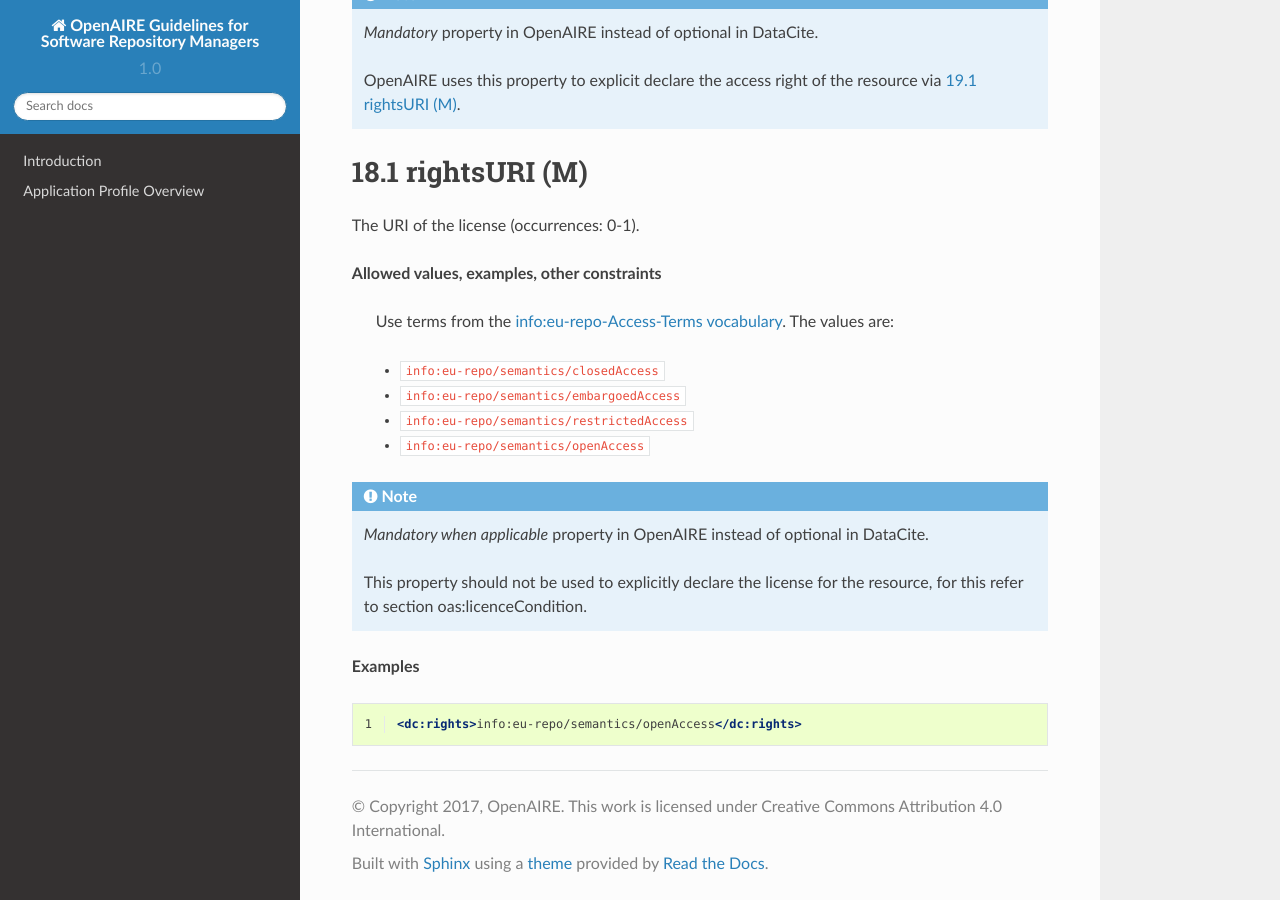
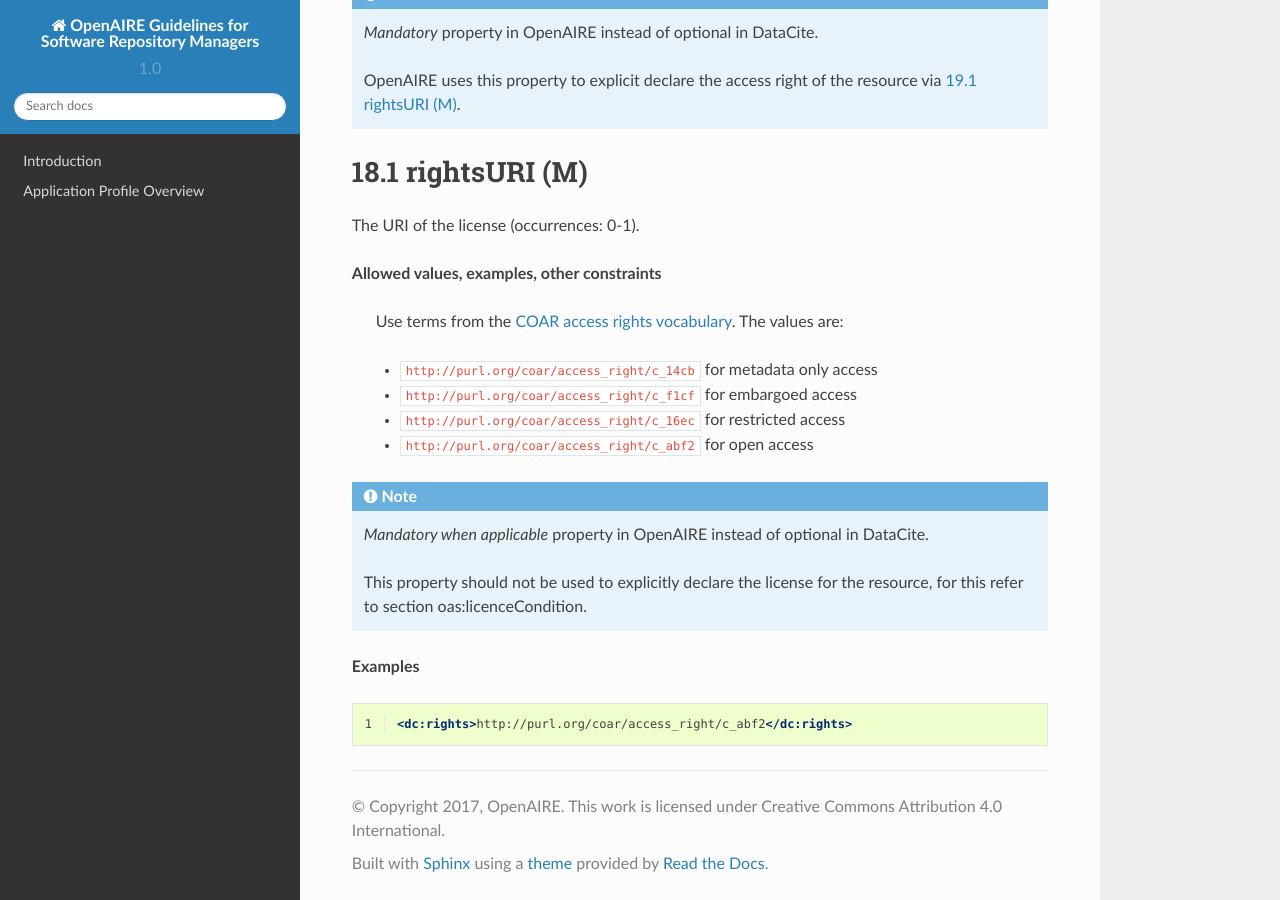
Before and after one commit to mirima2/software_guidelines, a Sphinx documentation site: the page built from docs/source/field_access_rights.rst, in a window 1280 px wide and 900 px high, scrolled down 570 px. Built offline with Sphinx 7.4.7 and the Read the Docs theme 2.0.0, drawn with Linux system fonts in a browser that asks for light colours.

Commit message:
changed info:eu-repo with COAR vocabulary for access rigths and modified the value for the related community

```diff
--- a/docs/source/field_access_rights.rst
+++ b/docs/source/field_access_rights.rst
@@ -33,12 +33,12 @@
 **Allowed values, examples, other constraints**
 
 
-   Use terms from the `info:eu-repo-Access-Terms vocabulary <http://purl.org/eu-repo/semantics/#info-eu-repo-AccessRights>`_. The values are:
+   Use terms from the `COAR access rights vocabulary <http://vocabularies.coar-repositories.org/documentation/access_rights/>`_. The values are:
 
-   * ``info:eu-repo/semantics/closedAccess``
-   * ``info:eu-repo/semantics/embargoedAccess``
-   * ``info:eu-repo/semantics/restrictedAccess``
-   * ``info:eu-repo/semantics/openAccess``
+   * ``http://purl.org/coar/access_right/c_14cb`` for metadata only access
+   * ``http://purl.org/coar/access_right/c_f1cf`` for embargoed access
+   * ``http://purl.org/coar/access_right/c_16ec`` for restricted access
+   * ``http://purl.org/coar/access_right/c_abf2`` for open access
 
 
 
@@ -56,4 +56,4 @@
 .. code-block:: xml
    :linenos:
 
-   <dc:rights>info:eu-repo/semantics/openAccess</dc:rights>
+   <dc:rights>http://purl.org/coar/access_right/c_abf2</dc:rights>
--- a/docs/source/field_research_community.rst
+++ b/docs/source/field_research_community.rst
@@ -10,7 +10,7 @@
 
 .. note::
 
-   These must be globally unique identifiers and must be expressed using the format: ``info:eu-repo/OAC/community_name/sub_community_name/...``
+   These must be globally unique identifiers and must be expressed using the format: ``ihttp://openaire/community/community_name/sub_community_name/...``
 
 15.1 type (M)
 -------------------
@@ -28,5 +28,5 @@
    :linenos:
 
    <relatedIdentifier relatedIdentifierType="OpenAIRE" relationType="IsRelevanTo">
-   		info:eu-repo/OAC/EGI
+   		http://openaire/community/DH-CH/PARTHENOS
    </relatedIdentifier>
```
